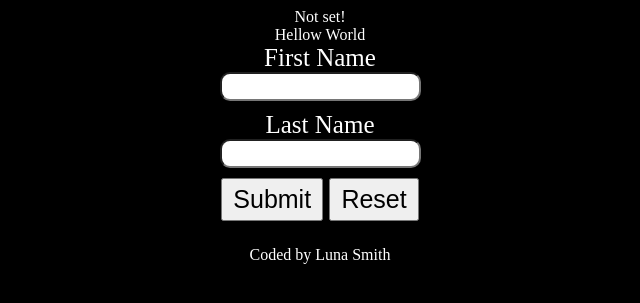
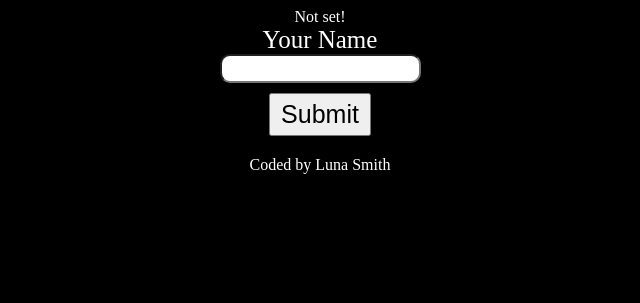
Before and after one commit to Lu-Smith/php_review_project, a PHP site: page / in a window 1280 px wide. Shown: the top 303 px of the page, without its empty margins (320-960 px from the left). Run offline with PHP 8.4, Linux system fonts and the light colour scheme.

Commit message:
Added greetings in header

```diff
--- a/index.php
+++ b/index.php
@@ -1,17 +1,6 @@
 <?php
 $mode = "dark";
-if (isset($_POST['firstName']) && isset($_POST['lastName'])) {
-    $firstName = $_POST['firstName'];
-    $lastName = $_POST['lastName'];
-    if (!empty($firstName) && !empty($lastName)) {
-        echo htmlspecialchars($firstName);
-        echo htmlspecialchars($lastName);
-    } else {
-        echo "Missing required data.";
-    }
-} else {
-    echo "Not set!";
-}
+
 ?>
 <!DOCTYPE html>
 <html lang="en">
@@ -24,7 +13,7 @@ if (isset($_POST['firstName']) && isset($_POST['lastName'])) {
 </head>
 <body <?php if ($mode === 'dark'): ?>class="dark"<?php endif ?>>
     <?php
-     include('./view/header.php');
+     include('./view/alt_header.php');
     ?>
     <?php
      include('./view/main.php');
--- /dev/null
+++ b/view/alt_header.php
@@ -0,0 +1,15 @@
+<header>
+    <?php
+          if (isset($_POST['firstName'])) {
+              $firstName = $_POST['firstName'];
+              if (!empty($firstName)) {
+                  include('./view/greetings/user_header.php');
+              } else {
+                 include('./view/greetings/main_header.php');
+              }
+          } else {
+              echo "Not set!";
+          }
+
+    ?>
+</header>
--- /dev/null
+++ b/view/greetings/main_header.php
@@ -0,0 +1 @@
+<header>Hello Stranger</header>
--- /dev/null
+++ b/view/greetings/user_header.php
@@ -0,0 +1,5 @@
+<header>
+    <?php
+echo htmlspecialchars('Hello, ' . $firstName . ' 😄');
+?>
+</header>
--- a/view/header.php
+++ /dev/null
@@ -1 +0,0 @@
-<header>Hellow World</header>
--- a/view/main.php
+++ b/view/main.php
@@ -1,12 +1,11 @@
 <main>
 <form action="<?php echo $_SERVER["PHP_SELF"] ?>" method="post">
-       <label for="firstName">First Name</label>
+       <label for="firstName">Your Name</label>
        <input type="text" id="firstName" name="firstName" required autocomplete="off" aria-label="enter your first name">
-       <label for="lastName">Last Name</label>
-       <input type="text" id="lastName" name="lastName" required autocomplete="off" aria-label="enter your last name">
        <div class="buttons">
         <button type="submit">Submit</button>
-        <button type="reset">Reset</button>
        </div>
     </form>
+    <h2>
+    </h2>
 </main>
```
